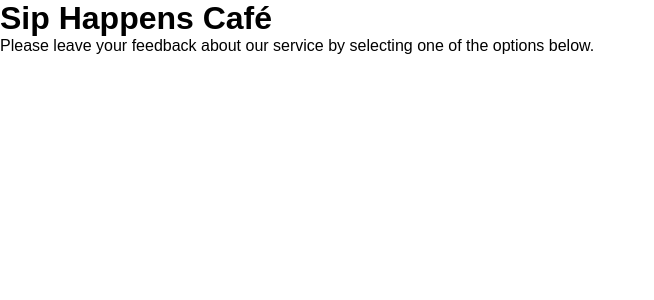
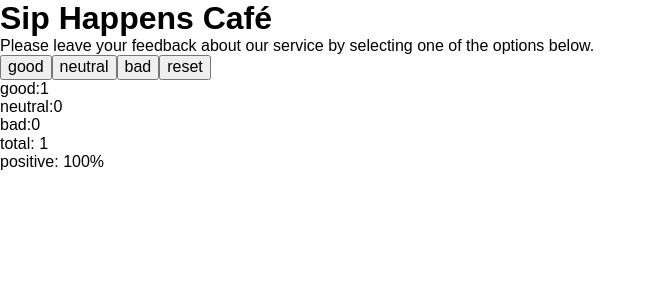
Before and after one commit to Liubko89/goit-react-hw-02, a React (Vite) app: page / in a window 1280 px wide. Both pictures are taken after a click on the button "good". Shown: the top 300 px of the page, without its empty margins (0-654 px from the left). Built offline with nearby package versions, Linux system fonts and the light colour scheme.

Commit message:
finished jsx without LS

```diff
--- a/src/App.jsx
+++ b/src/App.jsx
@@ -1,5 +1,6 @@
 import Description from "./components/Description/Description";
 import Feedback from "./components/Feedback/Feedback";
+import Notification from "./components/Notification/Notification";
 import Options from "./components/Options/Options";
 import { useState } from "react";
 
@@ -11,15 +12,66 @@ function App() {
   });
 
   const updateFeedback = (feedbackType) => {
-    setState((state[feedbackType] = 1));
-    console.log(feedbackType, state[feedbackType]);
+    feedbackType === "good"
+      ? setState((prevState) => ({
+          ...prevState,
+          good: prevState.good + 1,
+        }))
+      : null;
+    feedbackType === "neutral"
+      ? setState((prevState) => ({
+          ...prevState,
+          neutral: prevState.neutral + 1,
+        }))
+      : null;
+
+    feedbackType === "bad"
+      ? setState((prevState) => ({
+          ...prevState,
+          bad: prevState.bad + 1,
+        }))
+      : null;
   };
+
+  const reset = () => {
+    setState((prevState) => ({
+      ...prevState,
+      good: 0,
+    }));
+    setState((prevState) => ({
+      ...prevState,
+      neutral: 0,
+    }));
+    setState((prevState) => ({
+      ...prevState,
+      bad: 0,
+    }));
+  };
+
+  // const setStateToLS = (state) => {
+  //   window.localStorage.setItem("state", JSON.stringify({ state }));
+  // };
+
+  // const getStateFromLS = () => {
+  //   JSON.parse(window.localStorage.getItem("state"));
+  // };
+
+  const totalFeedback = state.good + state.neutral + state.bad;
 
   return (
     <div>
       <Description />
-      <Options options={state} updateFeedback={updateFeedback} />
-      {/* <Feedback stats={state} /> */}
+      <Options
+        options={state}
+        updateFeedback={updateFeedback}
+        totalFeedback={totalFeedback}
+        reset={reset}
+      />
+      {totalFeedback > 0 ? (
+        <Feedback stats={state} totalFeedback={totalFeedback} />
+      ) : (
+        <Notification />
+      )}
     </div>
   );
 }
--- a/src/components/Feedback/Feedback.jsx
+++ b/src/components/Feedback/Feedback.jsx
@@ -1,4 +1,4 @@
-const Feedback = ({ stats }) => {
+const Feedback = ({ stats, totalFeedback }) => {
   return (
     <div>
       {Object.keys(stats).map((state, index) => {
@@ -8,6 +8,8 @@ const Feedback = ({ stats }) => {
           </p>
         );
       })}
+      <p>total: {totalFeedback}</p>
+      <p>positive: {Math.round((stats.good / totalFeedback) * 100)}%</p>
     </div>
   );
 };
--- /dev/null
+++ b/src/components/Notification/Notification.jsx
@@ -0,0 +1,5 @@
+const Notification = () => {
+  return <p>No feedback yet</p>;
+};
+
+export default Notification;
--- a/src/components/Options/Options.jsx
+++ b/src/components/Options/Options.jsx
@@ -1,10 +1,11 @@
-const Options = ({ options, updateFeedback }) => {
+const Options = ({ options, updateFeedback, totalFeedback, reset }) => {
   return (
     <div>
       {Object.keys(options).map((option, index) => {
         return (
           <button
             key={index}
+            type="button"
             onClick={(event) => {
               updateFeedback(event.target.textContent);
             }}
@@ -13,6 +14,16 @@ const Options = ({ options, updateFeedback }) => {
           </button>
         );
       })}
+      {totalFeedback !== 0 ? (
+        <button
+          onClick={() => {
+            reset();
+          }}
+          type="button"
+        >
+          reset
+        </button>
+      ) : null}
     </div>
   );
 };
```
